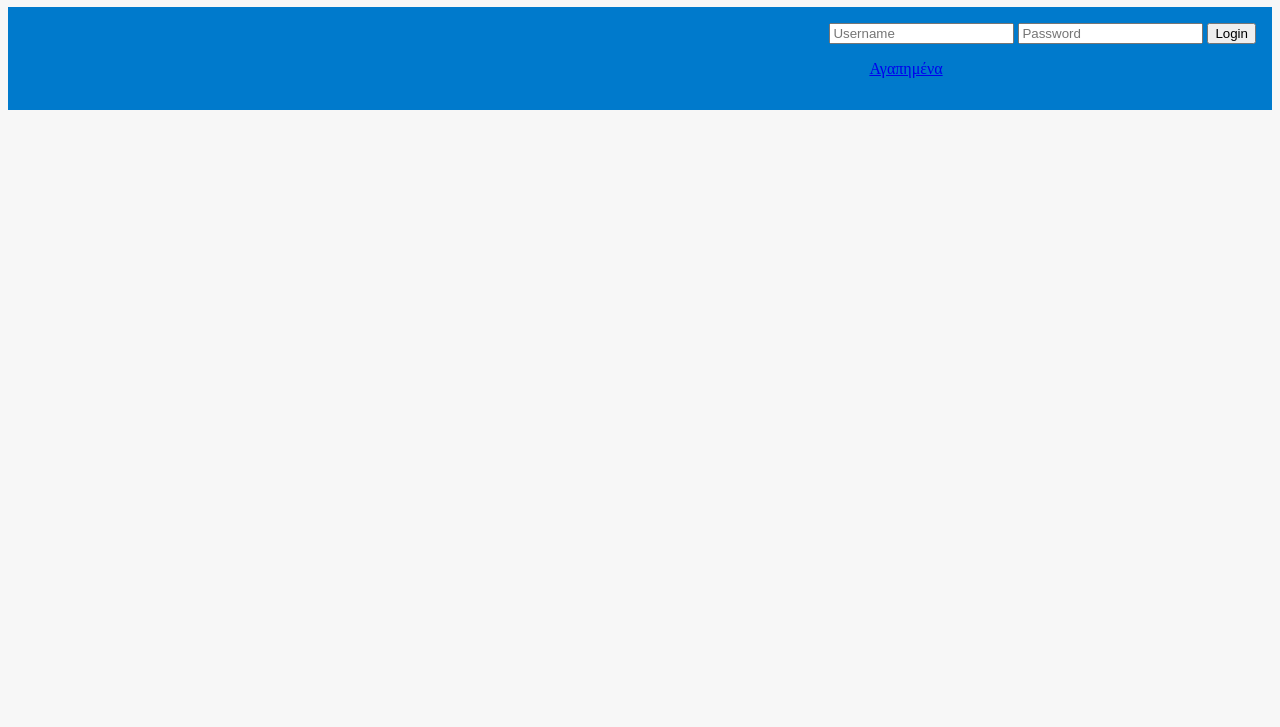
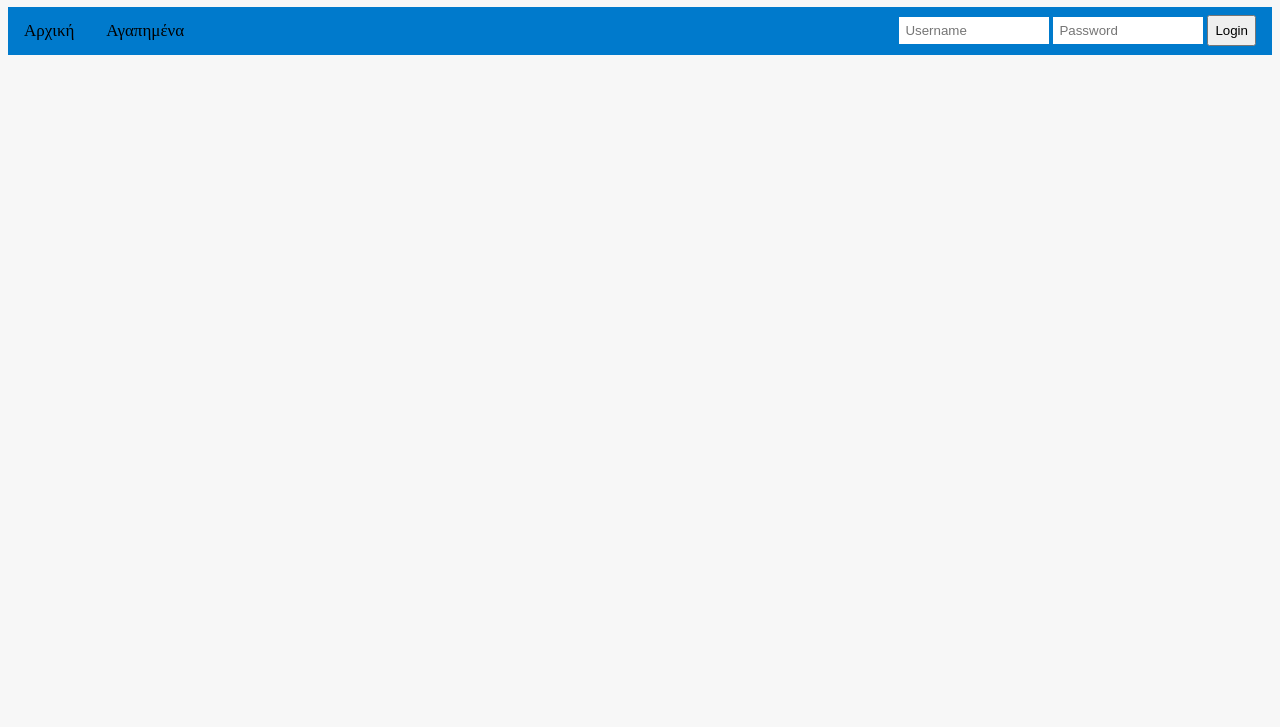
Before and after one commit to pFragga/WebDev_2, a website: page public/category.html in a window 1280 px wide. Shown: the part 73-800 px from the top of the page. Drawn offline with nearby package versions, Linux system fonts and the light colour scheme.

Commit message:
done: css for header navigation and login form
I also added the header (a simplified version of it) to the other html
pages, to give the page a more "unified" look.

```diff
--- a/public/category.html
+++ b/public/category.html
@@ -25,25 +25,25 @@
     </script>
 
     <link href="css/styles.css" rel="stylesheet">
-    <link href="css/login-form.css" rel="stylesheet">
+    <link href="css/header.css" rel="stylesheet">
+    <link href="css/form.css" rel="stylesheet">
     <link href="css/add-button.css" rel="stylesheet">
   </head>
   <body>
     <h1>Αγγελίες επιλεγμένης κατηγορίας</h1>
 
     <header>
+      <nav>
+        <a href="index.html">Αρχική</a>
+        <a href="favorite-ads.html">Αγαπημένα</a>
         <div id="header-form">
           <form id="login-form">
             <input type="text" placeholder="Username" name="Username" required>
             <input type="text" placeholder="Password" name="Password" required>
             <button type="submit">Login</button>
           </form>
-        <nav>
-          <ul>
-            <li><a id="fav-link" href="favorite-ads.html">Αγαπημένα</a></li>
-          </ul>
+        </div>
       </nav>
-      </div>
     </header>
 
     <!-- BONUS #1
--- /dev/null
+++ b/public/css/form.css
@@ -0,0 +1,24 @@
+/*
+ * Largely inspired by the example shown here:
+ * https://www.w3schools.com/howto/howto_css_login_form_navbar.asp
+ */
+
+#header-form {
+  float: right;
+}
+
+#header-form input[type=text] {
+  padding: 6px;
+  margin-top: 8px;
+  border: none;
+  width: 150px;
+}
+
+#header-form button {
+  padding: 6px;
+  margin-top: 8px;
+  margin-right: 16px;
+
+  /* no idea why this is not default behavior */
+  cursor: pointer;
+}
--- /dev/null
+++ b/public/css/header.css
@@ -0,0 +1,38 @@
+/*
+ * Largely inspired by the example shown here:
+ * https://www.w3schools.com/howto/howto_css_login_form_navbar.asp
+ */
+
+* { box-sizing: border-box; }
+
+nav {
+  overflow: hidden;
+  background-color: #cd974b;
+}
+
+nav a {
+  float: left;
+  display: block;
+  color: #0e1415;
+  padding: 14px 16px;
+  text-decoration: none;
+  font-size: 17px;
+}
+
+nav a:hover {
+  color: #293334;
+}
+
+@media (prefers-color-scheme: light) {
+  nav {
+    background-color: #007acc;
+  }
+
+  nav a {
+    color: #000000;
+  }
+
+  nav a:hover {
+    color: #bfdbfe;
+  }
+}
--- a/public/css/login-form.css
+++ /dev/null
@@ -1,15 +0,0 @@
-header {
-  overflow: hidden;
-  background-color: #cd974b;
-  padding: 1em;
-}
-
-#header-form {
-  float: right;
-}
-
-@media (prefers-color-scheme: light) {
-  header {
-    background-color: #007acc;
-  }
-}
```
Also changed, not shown: TODO.md (+2 -2 lines), public/favorite-ads.html (+4 -8 lines), public/index.html (+7 -0 lines), public/subcategory.html (+8 -0 lines). Lines whose indentation alone changed are shown as unchanged.
